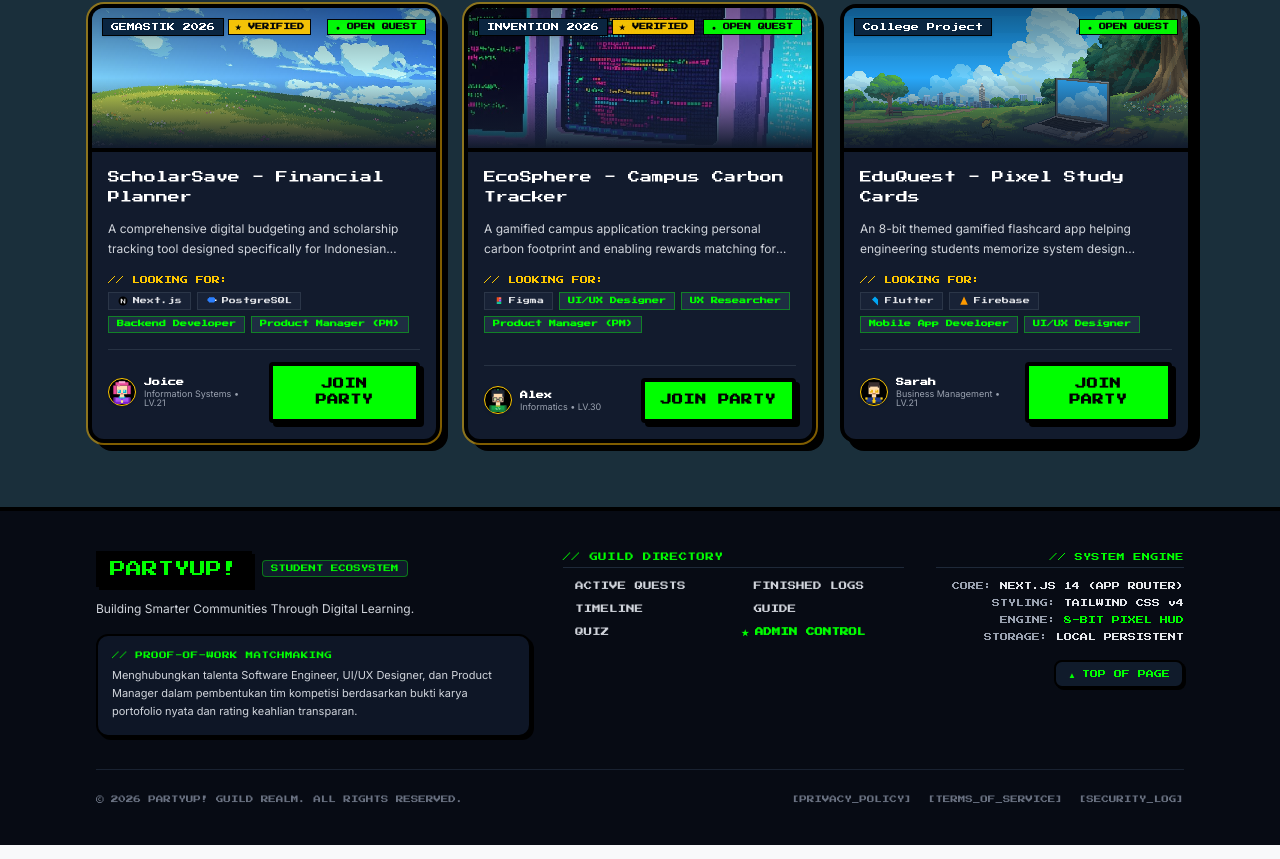
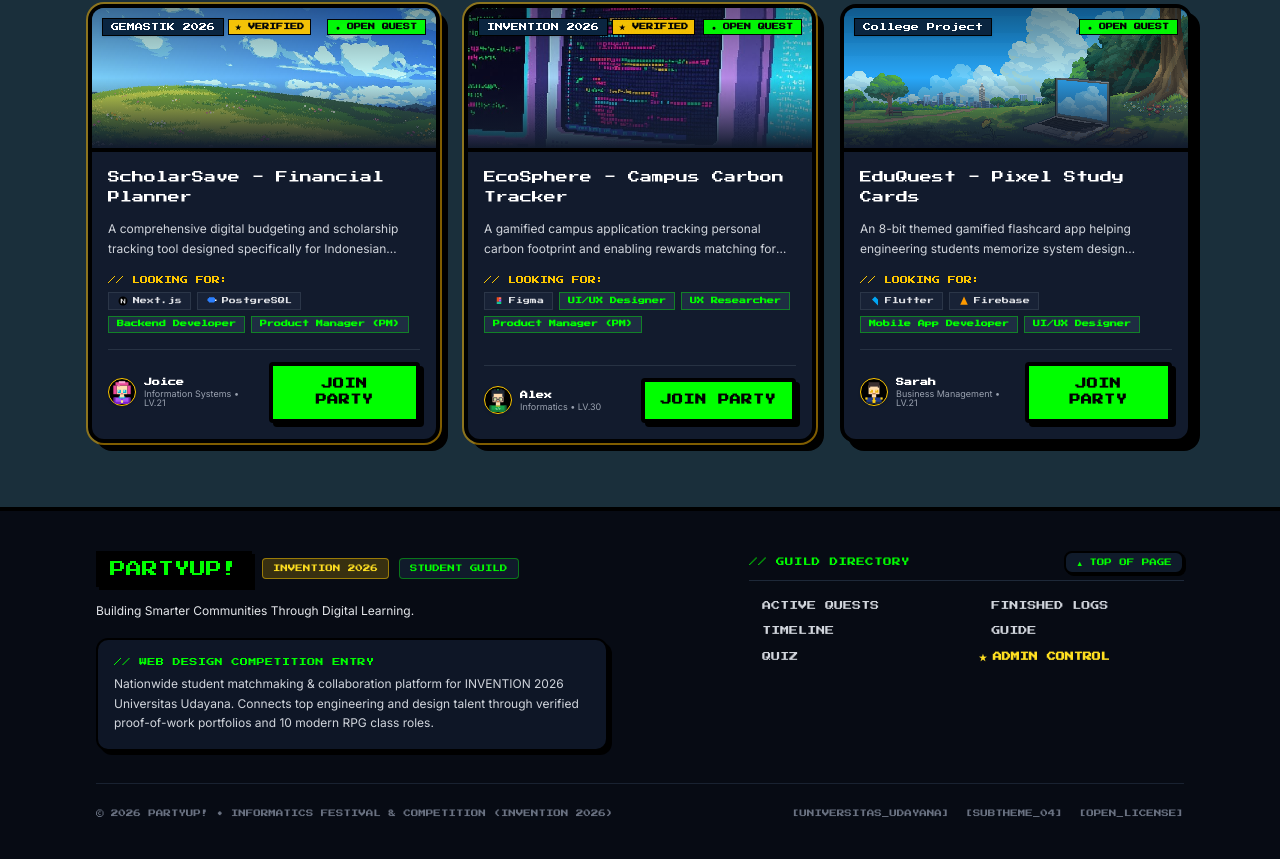
Before and after one commit to JoiceNapitupulu/PartyUp, a Next.js app: page / in a window 1280 px wide. Shown: the part 2821-3680 px from the top of the page. Built offline with nearby package versions, Linux system fonts and the light colour scheme.

Commit message:
edit footer

```diff
--- a/src/components/Footer.js
+++ b/src/components/Footer.js
@@ -5,7 +5,7 @@ import Link from "next/link";
 import { useLanguage } from "../utils/lang";
 
 export default function Footer() {
-  const { t } = useLanguage();
+  const { lang, t } = useLanguage();
 
   const scrollToTop = () => {
     if (typeof window !== "undefined") {
@@ -20,61 +20,77 @@ export default function Footer() {
       <div className="max-w-6xl mx-auto py-10 px-6 md:px-8 flex flex-col gap-8">
         <div className="grid grid-cols-1 md:grid-cols-12 gap-8 items-start">
 
-          {/* KOLOM 1: Brand & Informasi Detail Platform (5 Kolom) */}
-          <div className="md:col-span-5 text-left flex flex-col gap-3">
-            <div className="flex items-center gap-2.5">
+          {/* KOLOM 1: Brand & Informasi Detail Platform (7 Kolom) */}
+          <div className="md:col-span-7 text-left flex flex-col gap-3.5">
+            <div className="flex flex-wrap items-center gap-2.5">
               <div className="font-pixel text-base text-pixel-green bg-retro-black px-3 py-1 border-2 border-retro-black shadow-[3px_3px_0px_0px_rgba(0,0,0,1)]">
                 PARTYUP!
               </div>
-              <span className="font-pixel text-[7.5px] bg-[#101b2b] text-pixel-green px-2 py-0.5 border border-pixel-green/40 rounded">
-                STUDENT ECOSYSTEM
+              <span className="font-pixel text-[7.5px] bg-yellow-400/20 text-yellow-300 px-2.5 py-1 border border-yellow-400/50 rounded">
+                INVENTION 2026
+              </span>
+              <span className="font-pixel text-[7.5px] bg-[#101b2b] text-pixel-green px-2.5 py-1 border border-pixel-green/40 rounded">
+                STUDENT GUILD
               </span>
             </div>
 
-            <p className="font-sans text-xs text-gray-300 leading-relaxed max-w-sm">
-              {t("buildingSmarter") ||
-                "Platform kolaborasi dan pencarian rekan tim kompetisi IT mahasiswa berbasis ekosistem 8-bit RPG."}
+            <p className="font-sans text-xs text-gray-200 leading-relaxed max-w-lg">
+              {lang === "ID"
+                ? "Membangun Komunitas Cerdas Melalui Pembelajaran Digital."
+                : "Building Smarter Communities Through Digital Learning."}
             </p>
 
-            {/* Kotak Informasi Detail Ekosistem (Aksen Hijau) */}
-            <div className="bg-[#0e1626] border-2 border-retro-black p-3.5 rounded-xl shadow-[3px_3px_0px_0px_rgba(0,0,0,1)] flex flex-col gap-1.5 mt-1 text-left">
-              <span className="font-pixel text-[7.5px] text-pixel-green tracking-wider uppercase">
-                // PROOF-OF-WORK MATCHMAKING
+            {/* Kotak Informasi Detail Ekosistem (Aksen Retro) */}
+            <div className="bg-[#0e1626] border-2 border-retro-black p-4 rounded-xl shadow-[4px_4px_0px_0px_rgba(0,0,0,1)] flex flex-col gap-1.5 mt-1 text-left max-w-lg">
+              <span className="font-pixel text-[8px] text-pixel-green tracking-wider uppercase">
+                {lang === "ID" ? "// KARYA LOMBA WEB DESIGN" : "// WEB DESIGN COMPETITION ENTRY"}
               </span>
-              <p className="font-sans text-[11px] text-gray-300 leading-relaxed">
-                Menghubungkan talenta Software Engineer, UI/UX Designer, dan Product Manager dalam pembentukan tim kompetisi berdasarkan bukti karya portofolio nyata dan rating keahlian transparan.
+              <p className="font-sans text-xs text-gray-300 leading-relaxed">
+                {lang === "ID"
+                  ? "Platform pencarian tim kolaborasi mahasiswa IT & Desain se-Indonesia untuk ajang INVENTION 2026 Universitas Udayana. Menghubungkan talenta berdasarkan portofolio nyata dan pembagian peran 10 kelas RPG modern."
+                  : "Nationwide student matchmaking & collaboration platform for INVENTION 2026 Universitas Udayana. Connects top engineering and design talent through verified proof-of-work portfolios and 10 modern RPG class roles."}
               </p>
             </div>
           </div>
 
-          {/* KOLOM 2: Navigasi Direktori Cepat (4 Kolom) */}
-          <div className="md:col-span-4 flex flex-col items-start gap-3">
-            <div className="flex items-center gap-2 border-b border-gray-800 pb-1 w-full text-left">
+          {/* KOLOM 2: Navigasi Direktori Cepat & Tombol Top (5 Kolom) */}
+          <div className="md:col-span-5 flex flex-col items-start md:items-end gap-3.5">
+            <div className="flex items-center justify-between border-b border-gray-800 pb-1.5 w-full text-left">
               <span className="font-pixel text-[8.5px] text-pixel-green uppercase tracking-wider">
-                // GUILD DIRECTORY
+                {lang === "ID" ? "// DIREKTORI GUILD" : "// GUILD DIRECTORY"}
               </span>
+
+              {/* Tombol Back-to-Top Retro */}
+              <button
+                type="button"
+                onClick={scrollToTop}
+                className="flex items-center gap-1.5 bg-[#101b2b] hover:bg-[#16273e] text-pixel-green hover:text-white border-2 border-retro-black px-2.5 py-1 rounded-lg cursor-pointer shadow-[2px_2px_0px_0px_rgba(0,0,0,1)] active:translate-y-[1px] transition-all font-pixel text-[7.5px]"
+              >
+                <span>▲</span>
+                <span>{lang === "ID" ? "KE ATAS" : "TOP OF PAGE"}</span>
+              </button>
             </div>
 
-            <div className="grid grid-cols-2 gap-x-4 gap-y-2.5 w-full text-left">
+            <div className="grid grid-cols-2 gap-x-6 gap-y-3 w-full text-left pt-1">
               <Link
                 href="/board"
-                className="group flex items-center gap-1.5 font-pixel text-[8.5px] text-gray-300 hover:text-pixel-green transition-all hover:translate-x-1"
+                className="group flex items-center gap-1.5 font-pixel text-[9px] text-gray-300 hover:text-pixel-green transition-all hover:translate-x-1"
               >
                 <span className="text-pixel-green opacity-0 group-hover:opacity-100 transition-opacity">▶</span>
-                <span>{t("questBoard") || "QUEST BOARD"}</span>
+                <span>{t("questBoard") || "ACTIVE QUESTS"}</span>
               </Link>
 
               <Link
                 href="/showcase"
-                className="group flex items-center gap-1.5 font-pixel text-[8.5px] text-gray-300 hover:text-pixel-green transition-all hover:translate-x-1"
+                className="group flex items-center gap-1.5 font-pixel text-[9px] text-gray-300 hover:text-pixel-green transition-all hover:translate-x-1"
               >
                 <span className="text-pixel-green opacity-0 group-hover:opacity-100 transition-opacity">▶</span>
-                <span>{t("showcase") || "SHOWCASE"}</span>
+                <span>{t("showcase") || "FINISHED LOGS"}</span>
               </Link>
 
               <Link
                 href="/following"
-                className="group flex items-center gap-1.5 font-pixel text-[8.5px] text-gray-300 hover:text-pixel-green transition-all hover:translate-x-1"
+                className="group flex items-center gap-1.5 font-pixel text-[9px] text-gray-300 hover:text-pixel-green transition-all hover:translate-x-1"
               >
                 <span className="text-pixel-green opacity-0 group-hover:opacity-100 transition-opacity">▶</span>
                 <span>{t("timeline") || "TIMELINE"}</span>
@@ -82,7 +98,7 @@ export default function Footer() {
 
               <Link
                 href="/guide"
-                className="group flex items-center gap-1.5 font-pixel text-[8.5px] text-gray-300 hover:text-pixel-green transition-all hover:translate-x-1"
+                className="group flex items-center gap-1.5 font-pixel text-[9px] text-gray-300 hover:text-pixel-green transition-all hover:translate-x-1"
               >
                 <span className="text-pixel-green opacity-0 group-hover:opacity-100 transition-opacity">▶</span>
                 <span>{t("guide") || "GUIDE"}</span>
@@ -90,7 +106,7 @@ export default function Footer() {
 
               <Link
                 href="/quiz"
-                className="group flex items-center gap-1.5 font-pixel text-[8.5px] text-gray-300 hover:text-pixel-green transition-all hover:translate-x-1"
+                className="group flex items-center gap-1.5 font-pixel text-[9px] text-gray-300 hover:text-pixel-green transition-all hover:translate-x-1"
               >
                 <span className="text-pixel-green opacity-0 group-hover:opacity-100 transition-opacity">▶</span>
                 <span>{t("quiz") || "QUIZ"}</span>
@@ -98,7 +114,7 @@ export default function Footer() {
 
               <Link
                 href="/admin"
-                className="group flex items-center gap-1.5 font-pixel text-[8.5px] text-pixel-green hover:text-white transition-all hover:translate-x-1 font-bold"
+                className="group flex items-center gap-1.5 font-pixel text-[9px] text-yellow-300 hover:text-white transition-all hover:translate-x-1 font-bold"
               >
                 <span>★</span>
                 <span>{t("adminControl") || "ADMIN PANEL"}</span>
@@ -106,41 +122,15 @@ export default function Footer() {
             </div>
           </div>
 
-          {/* KOLOM 3: Spesifikasi Teknis & Tombol Back To Top (3 Kolom) */}
-          <div className="md:col-span-3 flex flex-col items-start md:items-end gap-3 text-left md:text-right font-pixel text-[8px]">
-            <div className="flex items-center gap-2 border-b border-gray-800 pb-1 w-full justify-start md:justify-end">
-              <span className="text-pixel-green uppercase tracking-wider">
-                // SYSTEM ENGINE
-              </span>
-            </div>
-
-            <div className="flex flex-col gap-1 text-gray-400 leading-relaxed">
-              <p>CORE: <span className="text-gray-200">NEXT.JS 14 (APP ROUTER)</span></p>
-              <p>STYLING: <span className="text-gray-200">TAILWIND CSS v4</span></p>
-              <p>ENGINE: <span className="text-pixel-green">8-BIT PIXEL HUD</span></p>
-              <p>STORAGE: <span className="text-gray-200">LOCAL PERSISTENT</span></p>
-            </div>
-
-            {/* Tombol Back-to-Top Hijau Retro */}
-            <button
-              type="button"
-              onClick={scrollToTop}
-              className="mt-1 flex items-center gap-1.5 bg-[#101b2b] hover:bg-[#16273e] text-pixel-green hover:text-white border-2 border-retro-black px-3 py-1.5 rounded-lg cursor-pointer shadow-[2px_2px_0px_0px_rgba(0,0,0,1)] active:translate-y-[1px] transition-all"
-            >
-              <span>▲</span>
-              <span>TOP OF PAGE</span>
-            </button>
-          </div>
-
         </div>
 
         {/* BOTTOM STRIP: Hak Cipta & Protokol */}
         <div className="border-t border-gray-800/80 pt-6 flex flex-col sm:flex-row justify-between items-center gap-3 font-pixel text-[7.5px] text-gray-500">
-          <p>© 2026 PARTYUP! GUILD REALM. {t("rights") || "ALL GUILD RIGHTS RESERVED."}</p>
+          <p>© 2026 PARTYUP! • INFORMATICS FESTIVAL &amp; COMPETITION (INVENTION 2026)</p>
           <div className="flex flex-wrap gap-4">
-            <span className="hover:text-pixel-green cursor-pointer transition-colors">[PRIVACY_POLICY]</span>
-            <span className="hover:text-pixel-green cursor-pointer transition-colors">[TERMS_OF_SERVICE]</span>
-            <span className="hover:text-pixel-green cursor-pointer transition-colors">[SECURITY_LOG]</span>
+            <span className="hover:text-pixel-green cursor-pointer transition-colors">[UNIVERSITAS_UDAYANA]</span>
+            <span className="hover:text-pixel-green cursor-pointer transition-colors">[SUBTHEME_04]</span>
+            <span className="hover:text-pixel-green cursor-pointer transition-colors">[OPEN_LICENSE]</span>
           </div>
         </div>
 
```
